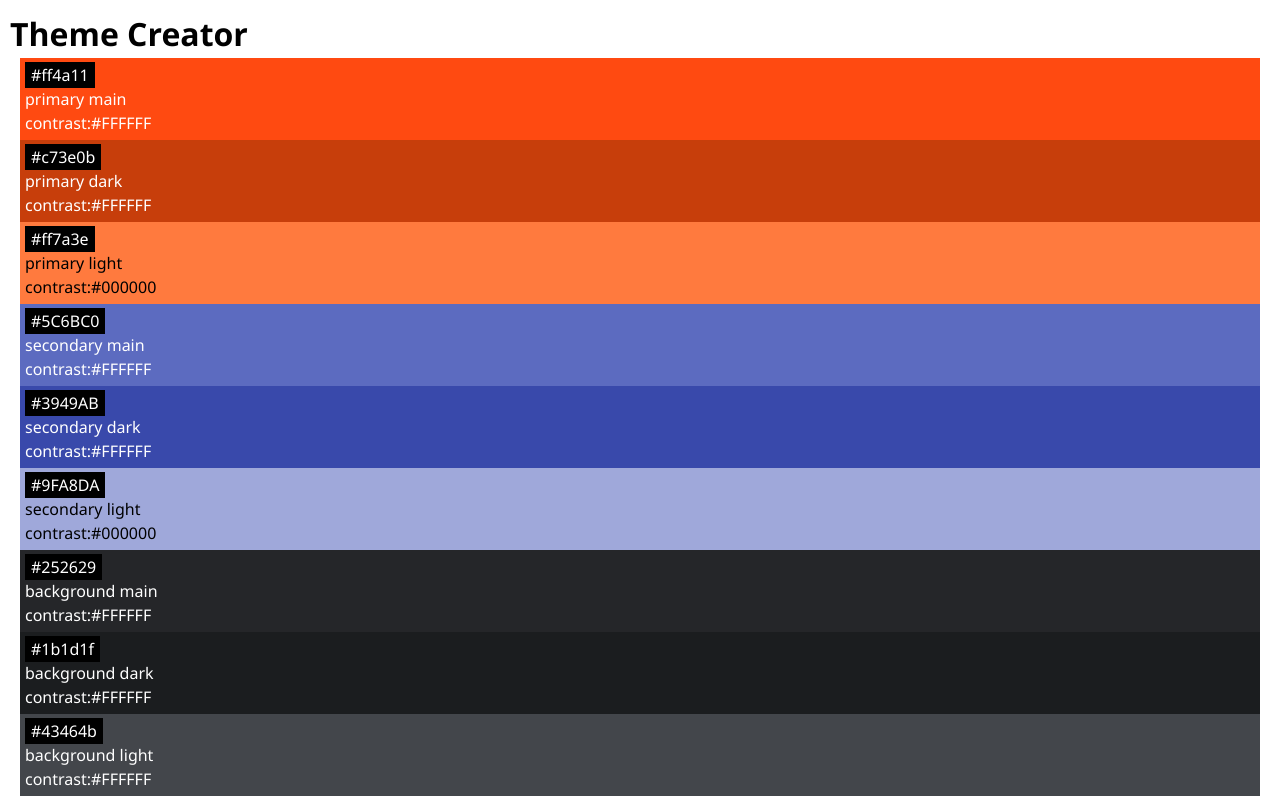
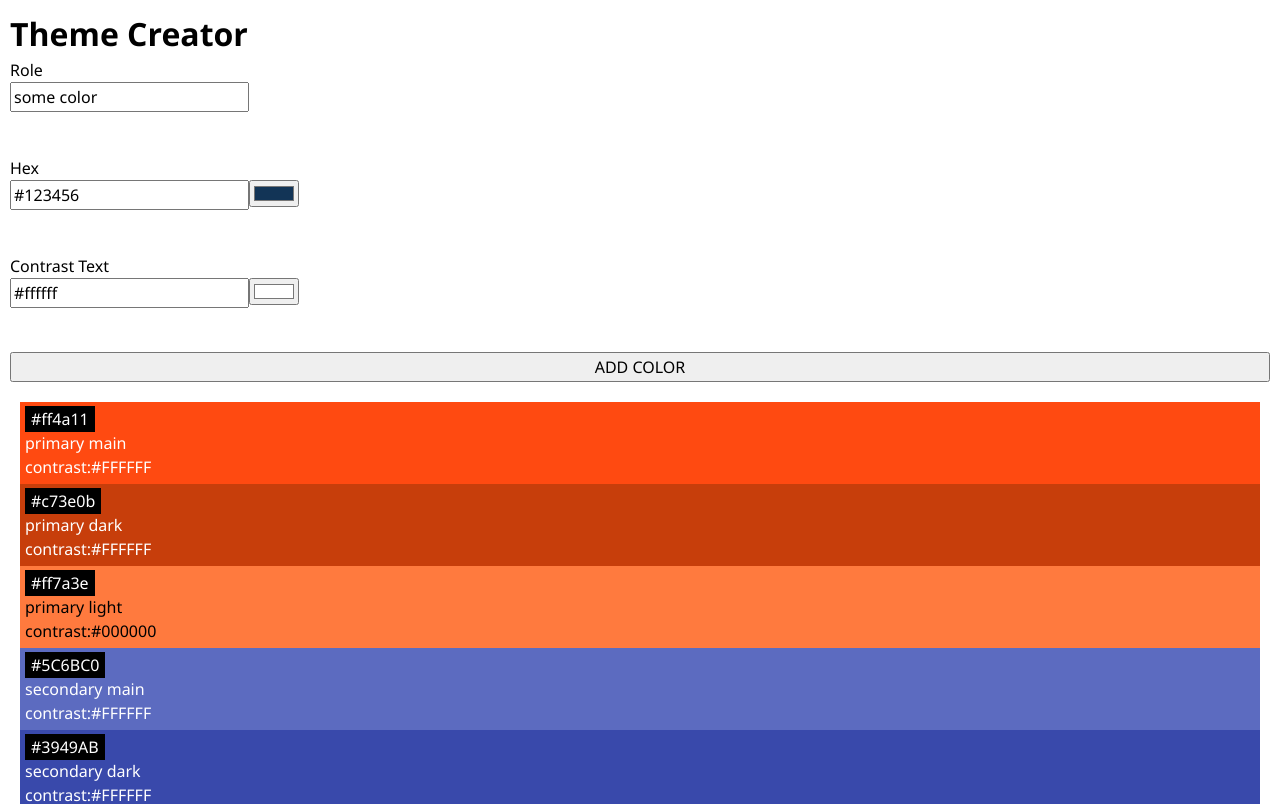
Before and after one commit to Austin7V/Recap-project-4, a React (Vite) app: page / in a window 1280 px wide. Shown: the top 804 px of the page. Built offline with nearby package versions, Linux system fonts and the light colour scheme.

Commit message:
feat: add ColorForm component

```diff
--- a/src/App.jsx
+++ b/src/App.jsx
@@ -2,6 +2,8 @@ import { useState } from "react";
 import { initialColors } from "./lib/colors";
 import Color from "./Components/Color/Color.jsx";
 import "./App.css";
+
+import ColorForm from "./Components/ColorForm/ColorForm.jsx";
 
 function App() {
   //Farben abspeichern damit später neue Farben hinzufügen.
@@ -11,6 +13,8 @@ function App() {
     <>
       <h1>Theme Creator</h1>
 
+      <ColorForm onSubmitColor={(data) => console.log(data)} />
+
       {colors.map((color) => (
         <Color key={color.id} color={color} />
       ))}
--- a/src/Components/ColorForm/ColorForm.css
+++ b/src/Components/ColorForm/ColorForm.css
@@ -0,0 +1,5 @@
+.color-form {
+  display: grid;
+  gap: 10px;
+  margin-bottom: 20px;
+}
```
